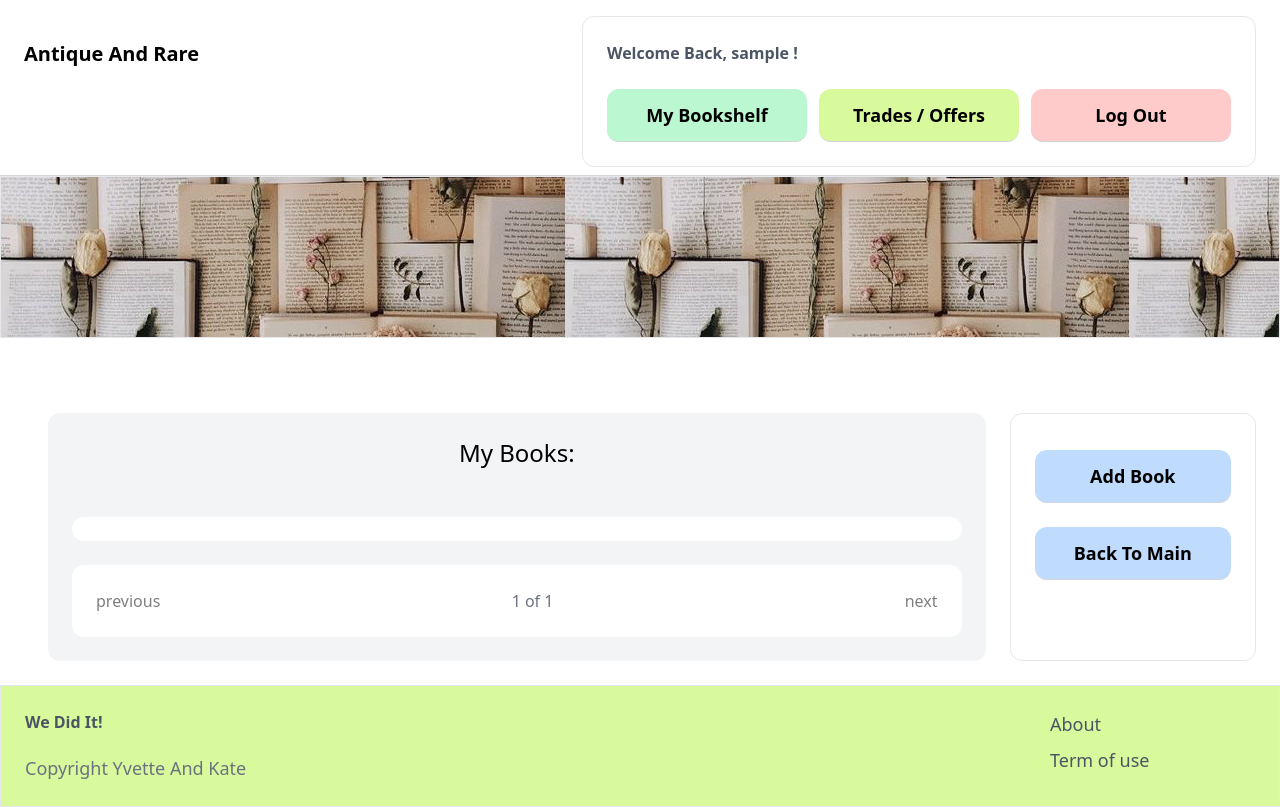
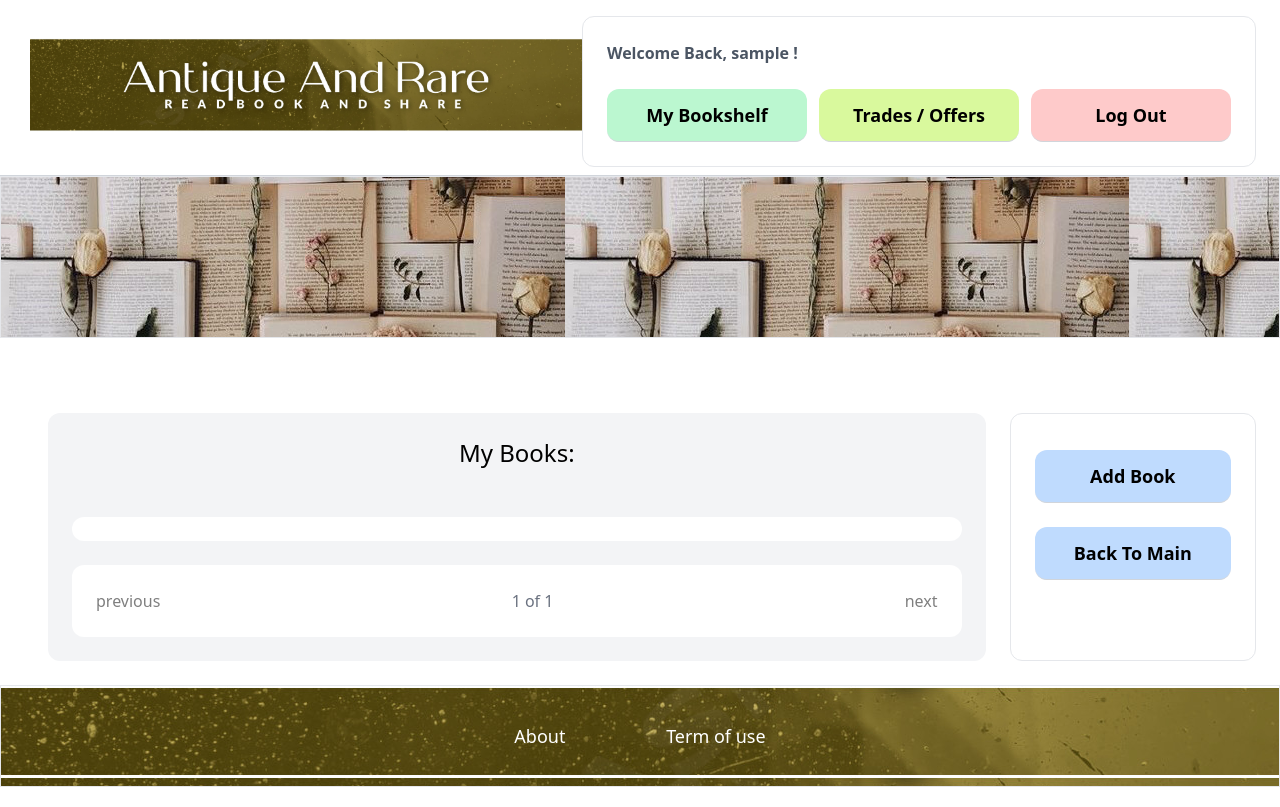
Before and after one commit to CatherineBandarchuk/AntiqueAndRare, a Django app: page /bookshelf/ in a window 1280 px wide. Run offline with Django 4.2, Linux system fonts and the light colour scheme; the visitor is signed in with stand-in values (Sample User, id 1); data that the repository does not hold is empty; some libraries are stand-ins or nearby versions.

Commit message:
added logo and footer

```diff
--- a/bookshelf/templates/bookshelf/index.html
+++ b/bookshelf/templates/bookshelf/index.html
@@ -21,9 +21,10 @@
                                     <h3 class="text-gray-500">Genre: {{ book.genre }}</h3>
                                     <h3 class="text-gray-500">Description: {{ book.description }}</h3>
                                 </td>
-                                <tb class="gap-3 py-6 text-center" style="float: right;">
+                                <tb class="gap-3 text-center" style="float: right;">
+                                    <div class="gap-3 py-6 mt-6"><a href="{% url 'book:detail' book.id %}" class=" px-4 py-3 text-lg font-semibold bg-green-200 text-grey-400 rounded-xl border-b border-gray-300 hover:bg-gray-600 hover:text-white" style="float: right; width:150px">Details...</a></div>
                                     <div class="gap-3 py-6 mt-6"><a href="{% url 'book:edit' book.id %}" class=" px-4 py-3 text-lg font-semibold bg-lime-200 text-grey-400 rounded-xl border-b border-gray-300 hover:bg-gray-600 hover:text-white" style="float: right; width:150px">Edit Book</a></div>
-                                    <div class="gap-3 py-6 mt-6"><a href="{% url 'book:delete' book.id %}" class=" px-4 py-3 text-lg font-semibold bg-red-200 text-grey-400 rounded-xl border-b border-gray-300 hover:bg-gray-600 hover:text-white" style="float: right; width:150px">Send Offer</a></div>
+                                    <div class="gap-3 py-6 mt-6"><a href="{% url 'book:delete' book.id %}" class=" px-4 py-3 text-lg font-semibold bg-red-200 text-grey-400 rounded-xl border-b border-gray-300 hover:bg-gray-600 hover:text-white" style="float: right; width:150px">Delete!</a></div>
                                 </tb>
                             </tr>
                         </table>
--- a/main/templates/main/base.html
+++ b/main/templates/main/base.html
@@ -11,8 +11,8 @@
 
     <body>
         <nav class="mt-2 py-2 px-6 flex justify-between item-center border-b border-gray-300">
-            <a href="/" class="mt-6 text-xl font-semibold">Antique And Rare</a>
-            <div class="class=mt-6 px-6 py-6 bg-white rounded-xl gap-3 border border-gray-200">
+            <a href="/" class="mt-1 text-xl font-semibold "><img src="{% static 'main/images/logo.jpg'%}" width="700" height="100" class="rounded-t-xl" style="padding-left: 1%;"></a>
+            <div class="class=mt-3 px-6 py-6 bg-white rounded-xl gap-3 border border-gray-200">
                 {% if request.user.is_authenticated%}
                     <h3 class="mb-6 font-semibold text-gray-600">Welcome Back, {{user.username}} !</h3>
                     <div class="flex justify-between gap-3 text-center">
@@ -23,7 +23,8 @@
                         <div class="px-4 py-3 text-lg font-semibold bg-red-200 text-grey-400 rounded-xl border-b border-gray-300 hover:bg-gray-600 hover:text-white" style="width:200px">
                             <a href="{% url 'account:logout' %}" >Log Out</a></div>
                     </div>
-                {% else %}
+                {% else %}+
+
                     <div class="flex justify-between gap-3 text-center">
                         <div class="px-4 py-3 text-lg font-semibold bg-green-200 text-grey-400 rounded-xl border-b border-gray-300 hover:bg-gray-600 hover:text-white" style="width:150px">
                             <a href="{% url 'account:signup' %}" >Sign Up</a></div>
@@ -41,18 +42,10 @@
             {% endblock %}
         </div>
 
-        <footer class="py-6 px-6 flex justify-between bg-lime-200 border border-gray-200">
-            <div class="w-2/3 pr-10">
-                <h3 class="mb-5 font-semibold text-gray-600">We Did It!</h3>
-                <p class="text-lg text-gray-500">Copyright Yvette And Kate</p>
-            </div>
-
-            <div class="w-1/6">
-                <ul class="space-y-2">
-                    <li><a href="/about" class="text-lg text-gray-600 hover:text-teal-700">About</a></li>
-                    <li><a href="#" class="text-lg text-gray-600 hover:text-teal-700">Term of use</a></li>
-                </ul>
-
+        <footer class="px-6 py-3 masthead border border-gray-200" style="background-image: url('{% static 'main/images/footer.jpg'%}'); margin-bottom: 3px;">
+            <div class="py-6 text-lg text-white text-center">
+                <a href="/about" class="px-12">About</a>
+                <a href="#" class="px-12">Term of use</a>
             </div>
         </footer>
     </body>
```
Also changed, not shown: main/static/main/images/Logo.jpg (added), main/static/main/images/footer.jpg (added), media/book_images/1.00x-thumb_2d3c81bc-6e0b-4e80-90ff-5f798d0dcde7_grande_mtMfFra.webp (added).
